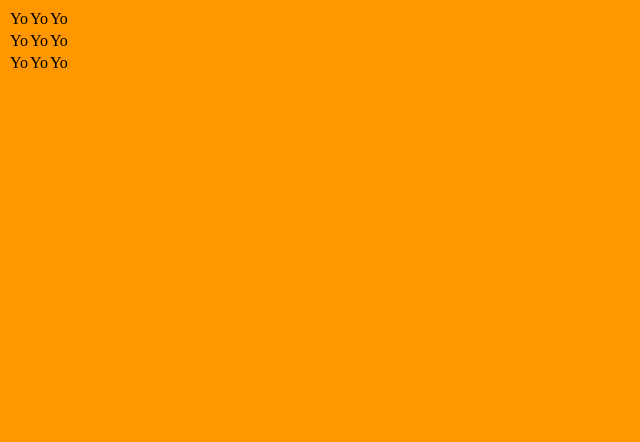
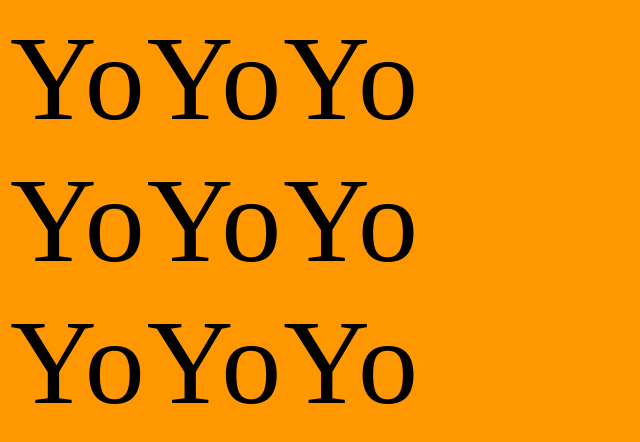
Before and after one commit to wavesinaroom/my_odin_project_tic_tac_toe, a plain HTML site: page index.html in a window 1280 px wide. Shown: the whole page, without its empty margins (0-640 px from the left). Drawn offline with Linux system fonts and the light colour scheme.

Commit message:
[Task] Enlarge fontsize, it's a pain to look at the grid with such a tiny fontsize

```diff
--- a/styles.css
+++ b/styles.css
@@ -11,3 +11,7 @@ body
 .boardDiv {
   display: grid;
 }
+
+.boardDiv .boardRow .boardTile{
+  font-size: 120px;
+}
```
